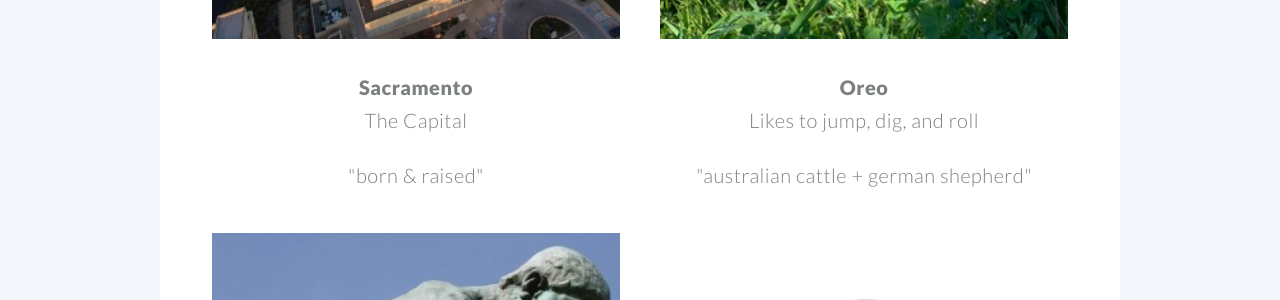
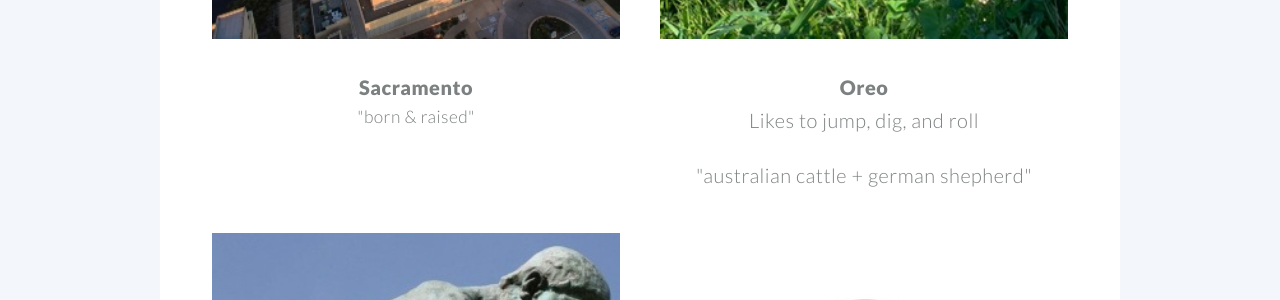
Before and after one commit to dp916/dp916.github.io, a Jekyll site: the page built from index.md, in a window 1280 px wide and 900 px high, scrolled down 2062 px. Shown: the part 152-452 px from the top of the window. Built offline with Jekyll 4.4.1, drawn with Linux system fonts in a browser that asks for light colours.

Commit message:
Update cali1.html

```diff
--- a/_includes/cali1.html
+++ b/_includes/cali1.html
@@ -1,3 +1,2 @@
 <h1><a href="#">Sacramento</a></h1>
-<h2>The Capital<h2>
 <p>"born & raised"</p>
```
